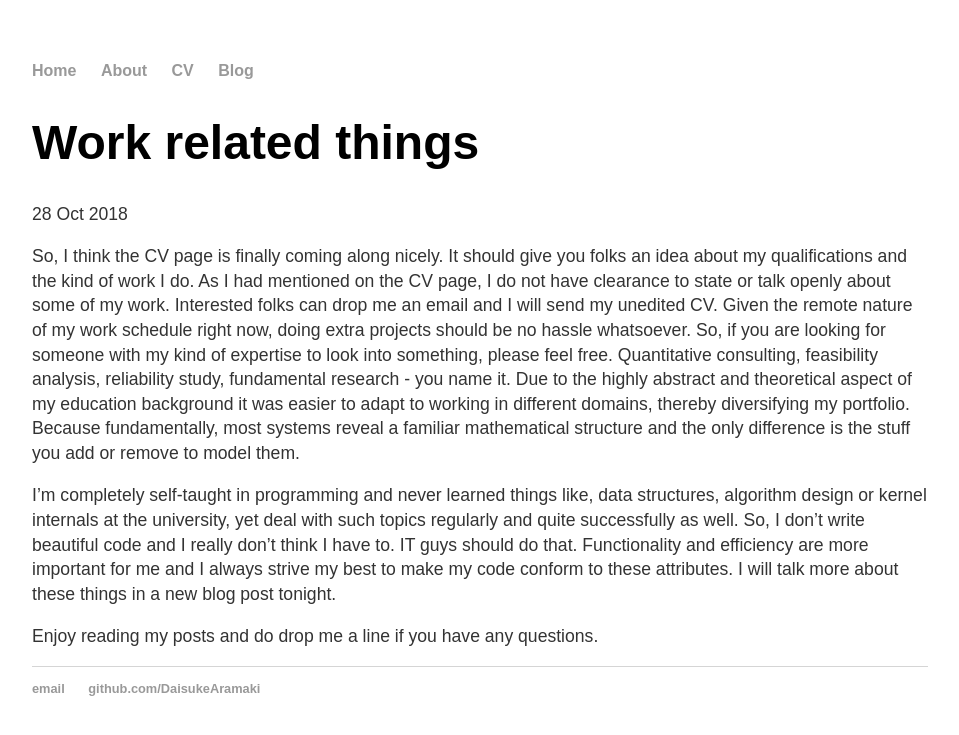
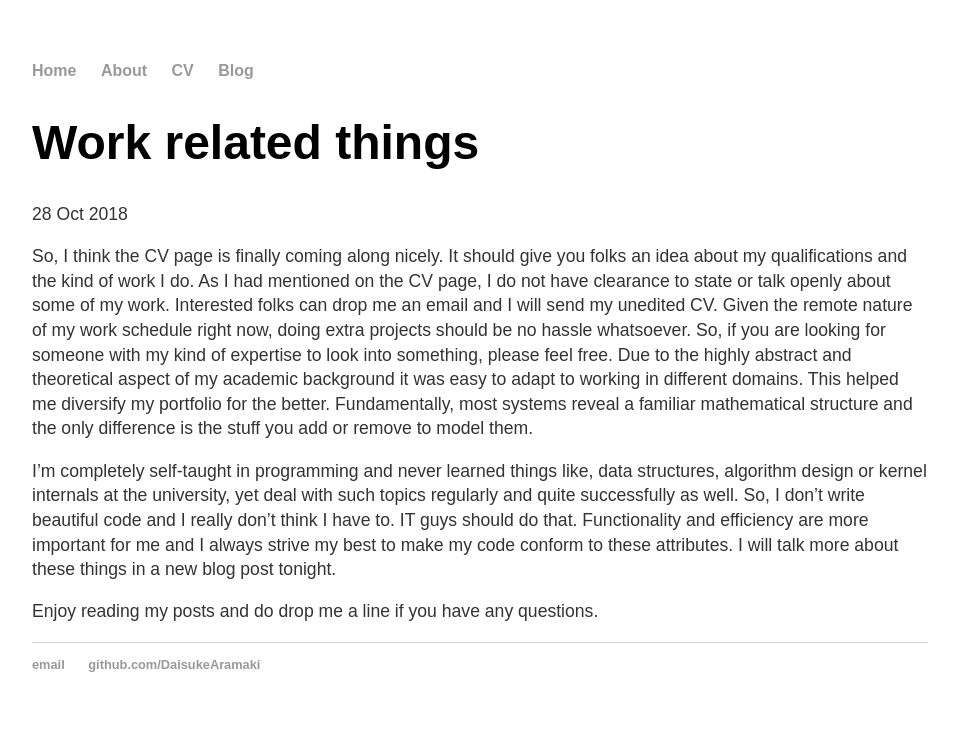
Before and after one commit to DaisukeAramaki/DaisukeAramaki.github.io, a Jekyll site: the page built from _posts/2018-10-28-daisuke-aramaki-cv-online.md, in a window 1280 px wide. Shown: the top 735 px of the page, without its empty margins (160-1119 px from the left). Built offline with Jekyll 4.4.1, drawn with Linux system fonts in a browser that asks for light colours.

Commit message:
Edits here and there

```diff
--- a/_posts/2018-10-28-daisuke-aramaki-cv-online.md
+++ b/_posts/2018-10-28-daisuke-aramaki-cv-online.md
@@ -5,7 +5,7 @@ date: 2018-10-28
 ---
 
 
-So, I think the CV page is finally coming along nicely. It should give you folks an idea about my qualifications and the kind of work I do. As I had mentioned on the CV page, I do not have clearance to state or talk openly about some of my work. Interested folks can drop me an email and I will send my unedited CV. Given the remote nature of my work schedule right now, doing extra projects should be no hassle whatsoever. So, if you are looking for someone with my kind of expertise to look into something, please feel free. Quantitative consulting, feasibility analysis, reliability study, fundamental research - you name it. Due to the highly abstract and theoretical aspect of my education background it was  easier to adapt to working in different domains, thereby diversifying my portfolio. Because fundamentally, most systems reveal a familiar mathematical structure and the only difference is the stuff you add or remove to model them.
+So, I think the CV page is finally coming along nicely. It should give you folks an idea about my qualifications and the kind of work I do. As I had mentioned on the CV page, I do not have clearance to state or talk openly about some of my work. Interested folks can drop me an email and I will send my unedited CV. Given the remote nature of my work schedule right now, doing extra projects should be no hassle whatsoever. So, if you are looking for someone with my kind of expertise to look into something, please feel free. Due to the highly abstract and theoretical aspect of my academic background it was  easy to adapt to working in different domains. This helped me diversify my portfolio for the better. Fundamentally, most systems reveal a familiar mathematical structure and the only difference is the stuff you add or remove to model them.
 
 I'm completely self-taught in programming and never learned things like, data structures, algorithm design or kernel internals at the university, yet deal with such topics regularly and quite successfully as well. So, I don't write beautiful code and I really don't think I have to. IT guys should do that. Functionality and efficiency are more important for me and I always strive my best to make my code conform to these attributes. I will talk more about these things in a new blog post tonight.
 
```
